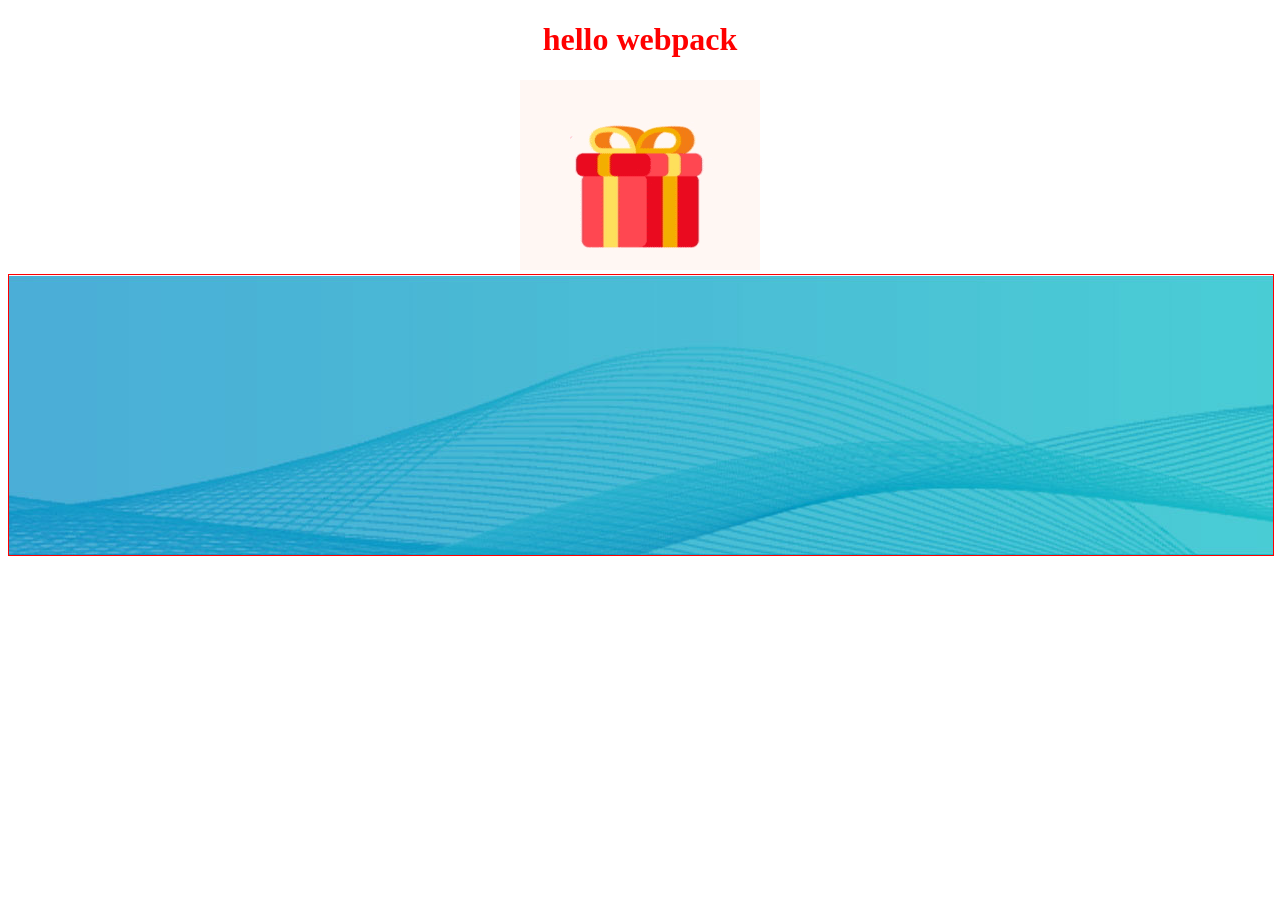
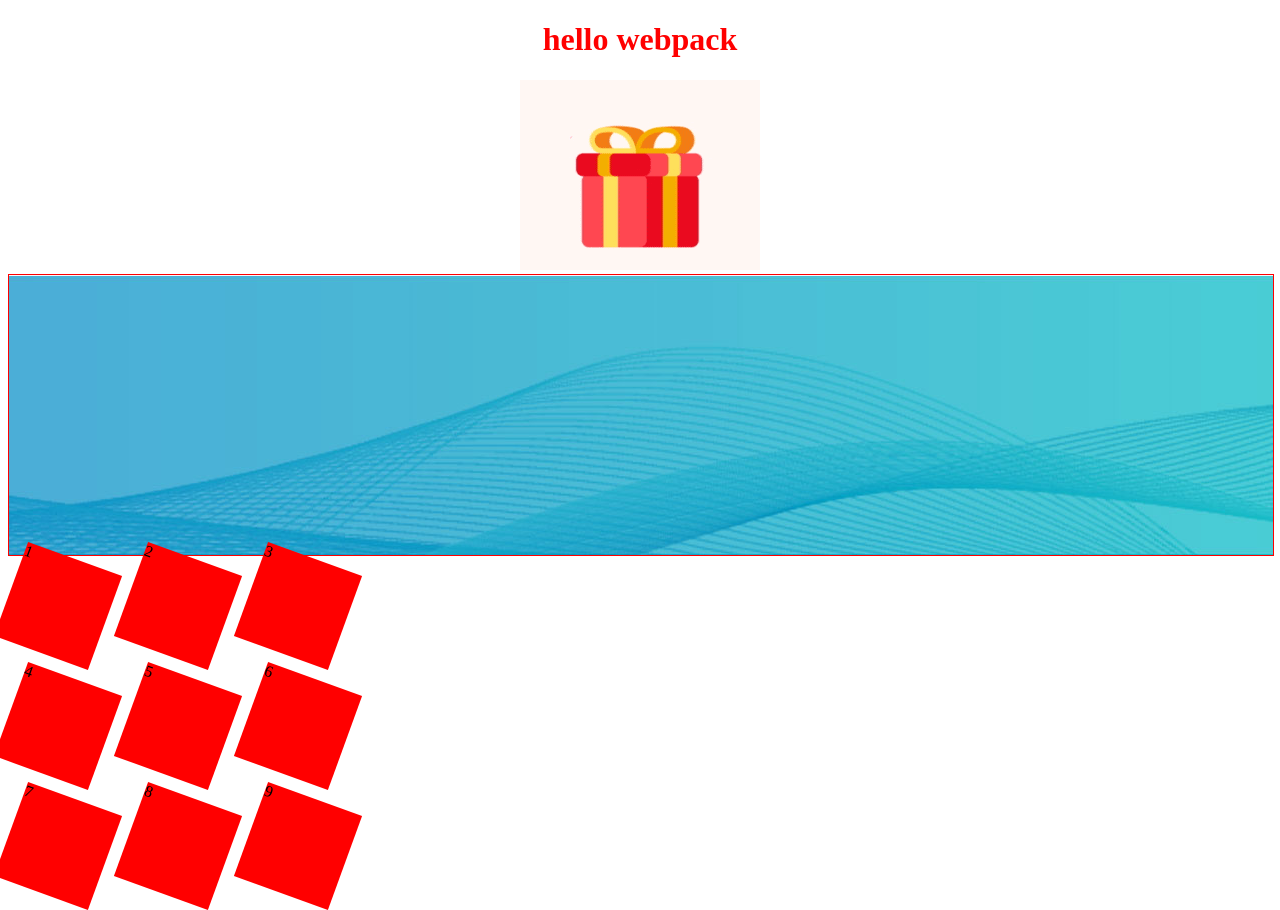
Before and after one commit to duanliang/webpack5, a React app: page / in a window 1280 px wide. Before the commit the page ends 800 px from the top, so only its background shows below. Built offline with nearby package versions, Linux system fonts and the light colour scheme; the HTML template or start-up script is replaced by a standard one.

Commit message:
feat: 添加postcss-loader，进一步优化css，使得css能够自动添加样式前缀，需要添加.browerslistrc描述浏览器地址

```diff
--- a/package.json
+++ b/package.json
@@ -26,6 +26,9 @@
     "css-loader": "^6.6.0",
     "less": "^4.1.2",
     "less-loader": "^10.2.0",
+    "postcss": "^8.4.7",
+    "postcss-loader": "^6.2.1",
+    "postcss-preset-env": "^7.4.1",
     "style-loader": "^3.3.1",
     "webpack": "^5.69.1",
     "webpack-cli": "^4.9.2",
--- /dev/null
+++ b/src/components/GridLayout/index.jsx
@@ -0,0 +1,18 @@
+import React from "react";
+import styles from './index.less';
+
+export default () => {
+    return (
+        <div className={styles.container}>
+            <div>1</div>
+            <div>2</div>
+            <div>3</div>
+            <div>4</div>
+            <div>5</div>
+            <div>6</div>
+            <div>7</div>
+            <div>8</div>
+            <div>9</div>
+        </div>
+    )
+}
--- /dev/null
+++ b/src/components/GridLayout/index.less
@@ -0,0 +1,13 @@
+.container {
+    display: grid;
+    grid-template-columns: 100px 100px 100px;
+    grid-template-rows: 100px 100px 100px;
+    grid-row-gap: 20px;
+    grid-column-gap: 20px;
+
+    & > div {
+        background: red;
+        transform: rotate(20deg);
+    }
+
+}
--- a/src/index.jsx
+++ b/src/index.jsx
@@ -2,5 +2,17 @@ import React from 'react';
 import ReactDom from 'react-dom';
 
 import HelloWorld from 'components/HelloWorld';
+import GridLayout from './components/GridLayout';
 
-ReactDom.render(<HelloWorld />, document.getElementById('app'))
+
+const App = () => {
+    return (
+        <div>
+            <HelloWorld />
+            <GridLayout />
+        </div>
+    )
+}
+
+
+ReactDom.render(<App />, document.getElementById('app'))
--- a/webpack.config.js
+++ b/webpack.config.js
@@ -24,6 +24,20 @@ module.exports = {
                             }
                         },
                     },
+                    {
+                        loader: "postcss-loader",
+                        options: {
+                            postcssOptions: {
+                                plugins: [
+                                    [
+                                        'postcss-preset-env', {
+
+                                        },
+                                    ]
+                                ]
+                            }
+                        }
+                    },
                     "less-loader"
                 ]
             },
@@ -31,7 +45,6 @@ module.exports = {
                 test: /\.(jpg|png|gif)$/,
                 type: "asset/inline",
             }
-
         ]
     },
     resolve: {
```
Also changed, not shown: .browserslistrc (added), 1 other file (tests, documents, lock files or other folders).
